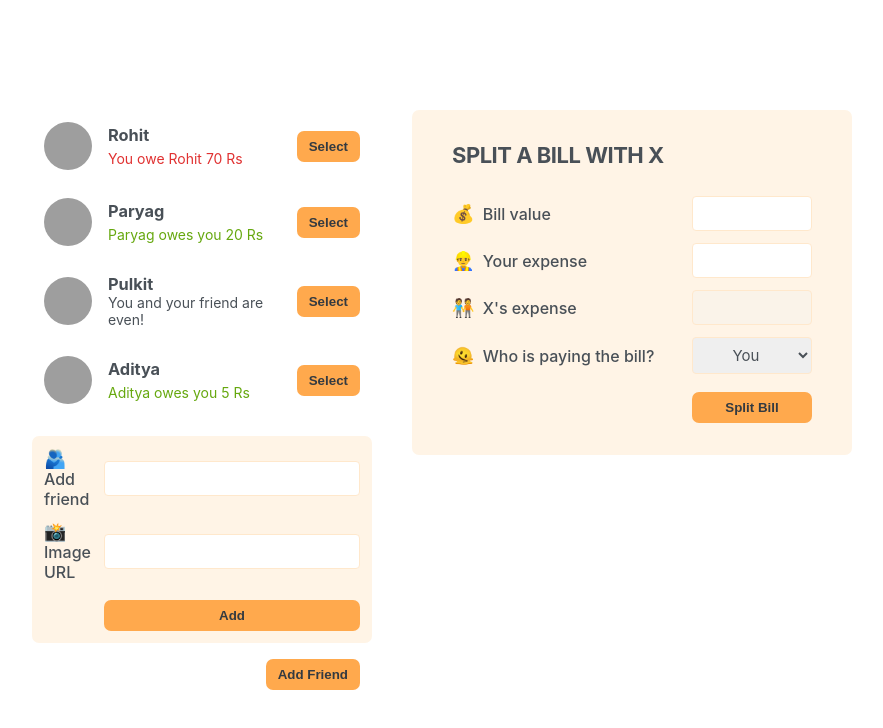
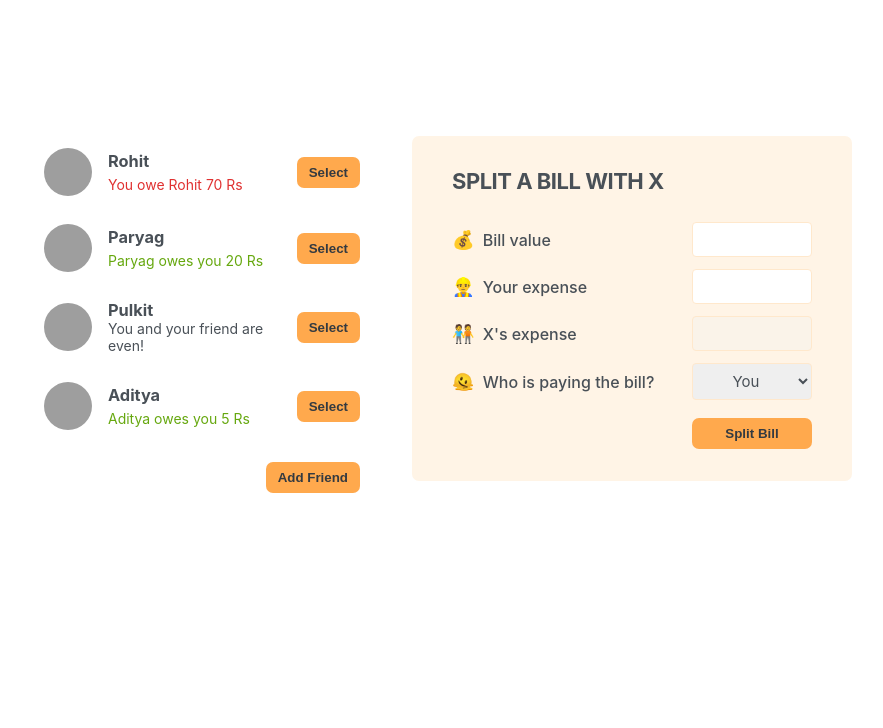
Before and after one commit to its-rohitrawat/eat-and-split, a React (Create React App) app: page / in a window 1280 px wide. Shown: the top 728 px of the page, without its empty margins (198-1081 px from the left). Built offline with nearby package versions, Linux system fonts and the light colour scheme; grey boxes are pictures that could not be loaded.

Commit message:
added a Add friend functionality when we add frnd new form will pop up and we can close it also

```diff
--- a/src/App.js
+++ b/src/App.js
@@ -1,3 +1,5 @@
+import { useState } from "react";
+
 const initialFriends = [{
   id: 1232,
   name: "Rohit",
@@ -24,13 +26,24 @@ const initialFriends = [{
 },
 ]
 
+function Button({children, onClick}){
+  return <button className="button" onClick={onClick}>{children}</button>
+}
+
  export default function App() {
+
+  const [ShowAddFnd, setShowAddFnd] = useState(false)
+
+  function handleShowFrnd(){
+    setShowAddFnd((e) => !e)
+  }
+
   return (
     <div className="app">
       <div className="sidebar">
          <FriendsList />
-         <FormAddFriend />
-         <Button>Add Friend</Button>
+         {ShowAddFnd && <FormAddFriend />}
+         <Button onClick={handleShowFrnd}>{ShowAddFnd ? "Close" : "Add Friend"}</Button>
       </div>
       <FormSplitBill/>
     </div>
@@ -60,9 +73,7 @@ function Friend({friend}){
   </li>
 }
 
-function Button({children}){
-  return <button className="button">{children}</button>
-}
+
 
 function FormAddFriend(){
   return <form className="form-add-friend">
```
